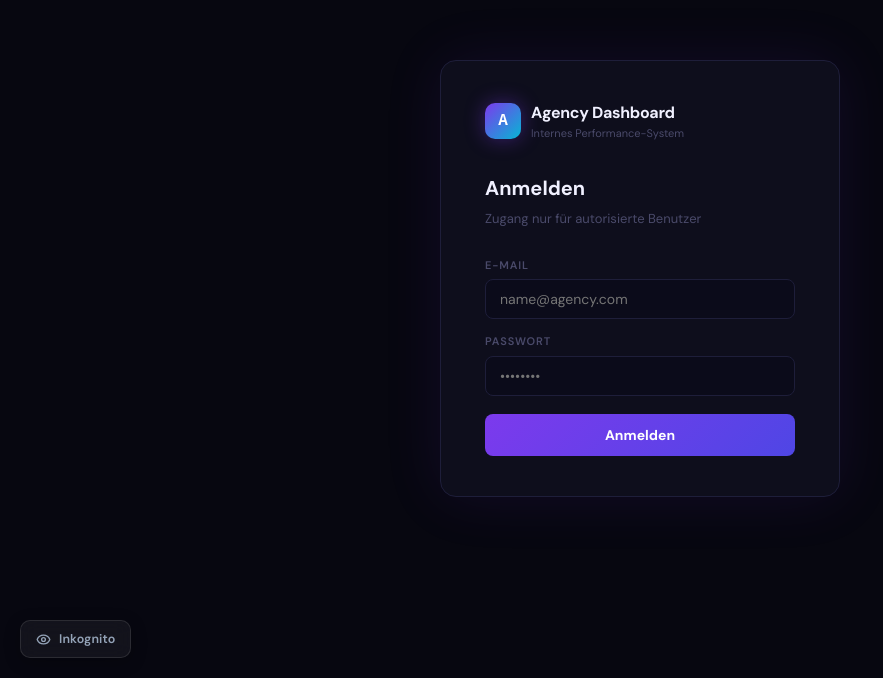
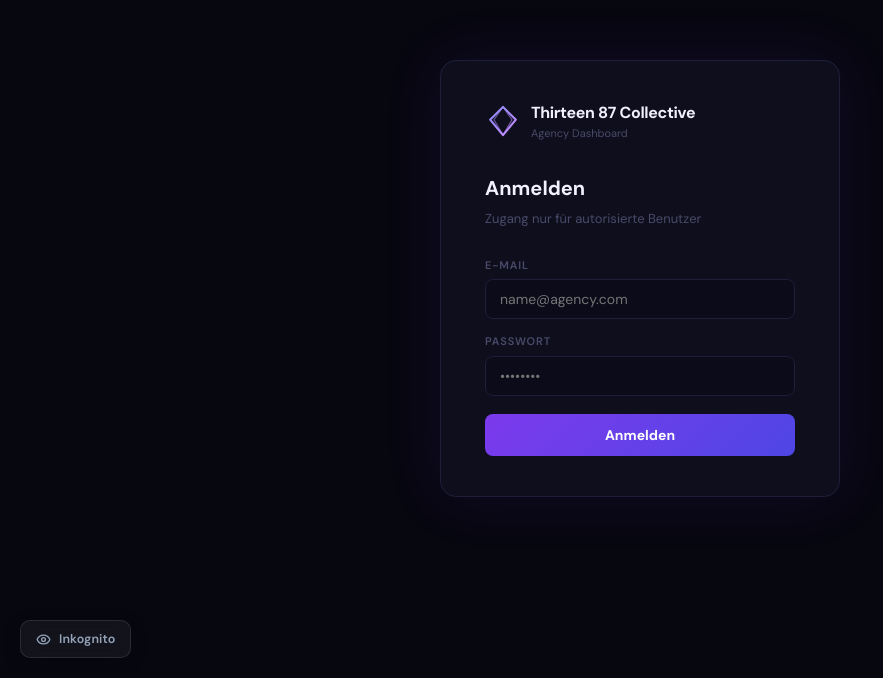
Before and after one commit to Dille872/agency-dashboard, a React (Vite) app: page / in a window 1280 px wide. Shown: the part 122-800 px from the top of the page, without its empty margins (0-883 px from the left). Built offline with nearby package versions, Linux system fonts and the light colour scheme.

Commit message:
v4.7.0: einheitliches Logo + Vorschicht blau

```diff
--- a/src/App.jsx
+++ b/src/App.jsx
@@ -28,6 +28,7 @@ import TodoTab from './components/TodoTab'
 import SocialTab from './components/SocialTab'
 import SetPasswordPage from './components/SetPasswordPage'
 import UploadBox from './components/UploadBox'
+import Logo from './components/Logo'
 import { parseCSV, parseModelRow, parseChatterRow, todayISO } from './utils'
 import { useFabPanels } from './fabPanel'
 
@@ -491,18 +492,10 @@ export default function App() {
       }}>
         {/* Left */}
         <div onClick={() => setActiveTab('models')} style={{ display: 'flex', alignItems: 'center', gap: 10, padding: '8px 0', cursor: 'pointer' }}>
+          {/* v4.7.0: Logo liegt jetzt in src/components/Logo.jsx — dieselbe Datei
+              nutzen Chatter-Portal, Model-Portal, Login und Passwort-Seite. */}
           <div style={{ width: 28, height: 28, flexShrink: 0, display: 'flex', alignItems: 'center', justifyContent: 'center' }}>
-            <svg width="28" height="28" viewBox="0 0 28 28" fill="none" xmlns="http://www.w3.org/2000/svg" aria-label="Thirteen 87 Collective">
-              <defs>
-                <linearGradient id="logoGrad" x1="0" y1="0" x2="1" y2="1">
-                  <stop offset="0" stopColor="#8b8cf9" />
-                  <stop offset="1" stopColor="#c98bff" />
-                </linearGradient>
-              </defs>
-              <path d="M14 3 L24 13 L14 25 L4 13 Z" stroke="url(#logoGrad)" strokeWidth="1.6" strokeLinejoin="round" />
-              <path d="M7 13 L21 13" stroke="url(#logoGrad)" strokeWidth="1" />
-              <path d="M14 3 L7 13 L14 25 M14 3 L21 13 L14 25" stroke="url(#logoGrad)" strokeWidth="1" strokeOpacity="0.55" />
-            </svg>
+            <Logo size={28} />
           </div>
           <div style={{ minWidth: 0 }}>
             <span style={{ fontSize: 14, fontWeight: 700, color: 'var(--text-primary)', letterSpacing: '-0.02em' }}>Thirteen 87 Collective</span>
--- a/src/components/ChatterPortal.jsx
+++ b/src/components/ChatterPortal.jsx
@@ -14,6 +14,7 @@ import { APP_VERSION } from '../version'
 import { SocialLinksView, SOCIAL_CATEGORY } from './SocialLinks'
 import { convertHeicIfNeeded } from '../imageUtils'
 import { useFabPanels } from '../fabPanel'
+import Logo from './Logo'
 
 const CHRIS_TG = '1538601588'
 const REY_TG = '528328429'
@@ -1594,10 +1595,13 @@ export default function ChatterPortal({ session, displayName: initialDisplayName
         minHeight: 56, flexWrap: 'wrap', gap: 8,
       }}>
         <div style={{ display: 'flex', alignItems: 'center', gap: 10, padding: '8px 0' }}>
-          <div style={{ width: 28, height: 28, borderRadius: 8, background: 'linear-gradient(135deg, #06b6d4, #7c3aed)', display: 'flex', alignItems: 'center', justifyContent: 'center', fontSize: 14, fontWeight: 800, color: '#fff', fontFamily: 'monospace' }}>T</div>
-          <div>
-            <span style={{ fontSize: 14, fontWeight: 700, color: 'var(--text-primary)' }}>Thirteen 87</span>
-            <span style={{ fontSize: 10, color: 'var(--text-muted)', marginLeft: 6 }}>Chatter Portal</span>
+          {/* v4.7.0: gleiches Logo wie im Admin-Dashboard (vorher "T" in Cyan/Lila) */}
+          <div style={{ width: 28, height: 28, flexShrink: 0, display: 'flex', alignItems: 'center', justifyContent: 'center' }}>
+            <Logo size={28} />
+          </div>
+          <div style={{ minWidth: 0 }}>
+            <span style={{ fontSize: 14, fontWeight: 700, color: 'var(--text-primary)', letterSpacing: '-0.02em' }}>Thirteen 87 Collective</span>
+            <span style={{ fontSize: 10, color: 'var(--text-muted)', marginLeft: 6, letterSpacing: '0.05em' }}>Chatter Portal</span>
           </div>
         </div>
         <div style={{ display: 'flex', alignItems: 'center', gap: 8, padding: '8px 0' }}>
--- a/src/components/LoginPage.jsx
+++ b/src/components/LoginPage.jsx
@@ -1,5 +1,6 @@
 import React, { useState } from 'react'
 import { supabase } from '../supabase'
+import Logo from './Logo'
 
 export default function LoginPage() {
   const [email, setEmail] = useState('')
@@ -36,16 +37,13 @@ export default function LoginPage() {
       }}>
         {/* Logo */}
         <div style={{ display: 'flex', alignItems: 'center', gap: 10, marginBottom: 32 }}>
-          <div style={{
-            width: 36, height: 36, borderRadius: 10,
-            background: 'linear-gradient(135deg, #7c3aed, #06b6d4)',
-            display: 'flex', alignItems: 'center', justifyContent: 'center',
-            fontSize: 16, fontWeight: 800, color: '#fff', fontFamily: 'monospace',
-            boxShadow: '0 0 20px rgba(124,58,237,0.4)',
-          }}>A</div>
+          {/* v4.7.0: gleiches Logo wie im Admin-Dashboard (vorher "A" in Lila/Cyan) */}
+          <div style={{ width: 36, height: 36, flexShrink: 0, display: 'flex', alignItems: 'center', justifyContent: 'center' }}>
+            <Logo size={36} />
+          </div>
           <div>
-            <div style={{ fontSize: 16, fontWeight: 700, color: 'var(--text-primary)', letterSpacing: '-0.02em' }}>Agency Dashboard</div>
-            <div style={{ fontSize: 11, color: 'var(--text-muted)' }}>Internes Performance-System</div>
+            <div style={{ fontSize: 16, fontWeight: 700, color: 'var(--text-primary)', letterSpacing: '-0.02em' }}>Thirteen 87 Collective</div>
+            <div style={{ fontSize: 11, color: 'var(--text-muted)' }}>Agency Dashboard</div>
           </div>
         </div>
 
--- /dev/null
+++ b/src/components/Logo.jsx
@@ -0,0 +1,29 @@
+import React, { useId } from 'react'
+
+// v4.7.0: EIN Logo für alle Oberflächen.
+// Vorher hatte jede Ansicht ihr eigenes Zeichen — Admin: Raute mit Lila-Verlauf,
+// Chatter-Portal: "T" in Cyan/Lila, Model-Portal: "T" in Orange/Rot,
+// Login: "A" in Lila/Cyan, Passwort-Seite: "T" in Lila/Indigo. Das sah nach vier
+// verschiedenen Produkten aus. Maßgeblich ist die Adminseite: Raute mit Verlauf
+// #8b8cf9 → #c98bff.
+//
+// Wenn das Logo je geändert wird: NUR hier anfassen, nicht wieder in die Header kopieren.
+export default function Logo({ size = 28 }) {
+  // Die Verlaufs-ID muss pro Instanz eindeutig sein — liegen zwei Logos auf
+  // derselben Seite, würden sie sich sonst dieselbe <linearGradient> teilen.
+  // useId liefert Doppelpunkte (":r1:"), die in url(#…) nichts zu suchen haben.
+  const gradId = `logoGrad-${useId().replace(/[^a-zA-Z0-9]/g, '')}`
+  return (
+    <svg width={size} height={size} viewBox="0 0 28 28" fill="none" xmlns="http://www.w3.org/2000/svg" aria-label="Thirteen 87 Collective">
+      <defs>
+        <linearGradient id={gradId} x1="0" y1="0" x2="1" y2="1">
+          <stop offset="0" stopColor="#8b8cf9" />
+          <stop offset="1" stopColor="#c98bff" />
+        </linearGradient>
+      </defs>
+      <path d="M14 3 L24 13 L14 25 L4 13 Z" stroke={`url(#${gradId})`} strokeWidth="1.6" strokeLinejoin="round" />
+      <path d="M7 13 L21 13" stroke={`url(#${gradId})`} strokeWidth="1" />
+      <path d="M14 3 L7 13 L14 25 M14 3 L21 13 L14 25" stroke={`url(#${gradId})`} strokeWidth="1" strokeOpacity="0.55" />
+    </svg>
+  )
+}
--- a/src/components/ModelPortal.jsx
+++ b/src/components/ModelPortal.jsx
@@ -15,6 +15,7 @@ const TODO_PRIORITY = {
 }
 import { sendTelegramMessage, notifyAdmins } from '../telegram'
 import { useFabPanels } from '../fabPanel'
+import Logo from './Logo'
 
 const CATEGORIES = [
   { key: 'preise', label: 'Preisstruktur', color: '#10b981' },
@@ -629,10 +630,13 @@ export default function ModelPortal({ session, displayName: initialDisplayName,
       {/* Header */}
       <header style={{ position: 'sticky', top: 0, zIndex: 100, background: 'rgba(7,7,16,0.97)', backdropFilter: 'blur(12px)', borderBottom: '1px solid #1e1e3a', padding: '0 20px', display: 'flex', alignItems: 'center', justifyContent: 'space-between', minHeight: 56 }}>
         <div style={{ display: 'flex', alignItems: 'center', gap: 10 }}>
-          <div style={{ width: 28, height: 28, borderRadius: 8, background: 'linear-gradient(135deg, #f59e0b, #ef4444)', display: 'flex', alignItems: 'center', justifyContent: 'center', fontSize: 14, fontWeight: 800, color: '#fff' }}>T</div>
-          <div>
-            <span style={{ fontSize: 14, fontWeight: 700 }}>Thirteen 87</span>
-            <span style={{ fontSize: 10, color: 'var(--text-muted)', marginLeft: 6 }}>Model Portal</span>
+          {/* v4.7.0: gleiches Logo wie im Admin-Dashboard (vorher "T" in Orange/Rot) */}
+          <div style={{ width: 28, height: 28, flexShrink: 0, display: 'flex', alignItems: 'center', justifyContent: 'center' }}>
+            <Logo size={28} />
+          </div>
+          <div style={{ minWidth: 0 }}>
+            <span style={{ fontSize: 14, fontWeight: 700, color: 'var(--text-primary)', letterSpacing: '-0.02em' }}>Thirteen 87 Collective</span>
+            <span style={{ fontSize: 10, color: 'var(--text-muted)', marginLeft: 6, letterSpacing: '0.05em' }}>Model Portal</span>
           </div>
         </div>
         <div style={{ display: 'flex', alignItems: 'center', gap: 8 }}>
--- a/src/components/SetPasswordPage.jsx
+++ b/src/components/SetPasswordPage.jsx
@@ -1,5 +1,6 @@
 import React, { useState, useEffect } from 'react'
 import { supabase } from '../supabase'
+import Logo from './Logo'
 
 export default function SetPasswordPage({ onDone }) {
   const [password, setPassword] = useState('')
@@ -29,9 +30,12 @@ export default function SetPasswordPage({ onDone }) {
     <div style={{ minHeight: '100vh', background: 'var(--bg-base)', display: 'flex', alignItems: 'center', justifyContent: 'center', fontFamily: 'var(--font-sans)' }}>
       <div style={{ background: 'var(--bg-card)', border: '1px solid var(--border)', borderRadius: 16, padding: '40px 44px', width: '100%', maxWidth: 400, boxShadow: '0 0 60px rgba(124,58,237,0.1)' }}>
         <div style={{ display: 'flex', alignItems: 'center', gap: 10, marginBottom: 32 }}>
-          <div style={{ width: 36, height: 36, borderRadius: 10, background: 'linear-gradient(135deg, #7c3aed, #4f46e5)', display: 'flex', alignItems: 'center', justifyContent: 'center', fontSize: 18, fontWeight: 800, color: '#fff' }}>T</div>
+          {/* v4.7.0: gleiches Logo wie im Admin-Dashboard (vorher "T" in Lila/Indigo) */}
+          <div style={{ width: 36, height: 36, flexShrink: 0, display: 'flex', alignItems: 'center', justifyContent: 'center' }}>
+            <Logo size={36} />
+          </div>
           <div>
-            <div style={{ fontSize: 16, fontWeight: 800, color: 'var(--text-primary)' }}>Thirteen 87</div>
+            <div style={{ fontSize: 16, fontWeight: 700, color: 'var(--text-primary)', letterSpacing: '-0.02em' }}>Thirteen 87 Collective</div>
             <div style={{ fontSize: 11, color: 'var(--text-muted)' }}>Passwort festlegen</div>
           </div>
         </div>
--- a/src/version.js
+++ b/src/version.js
@@ -1 +1 @@
-export const APP_VERSION = 'v4.6.0'
+export const APP_VERSION = 'v4.7.0'
```
